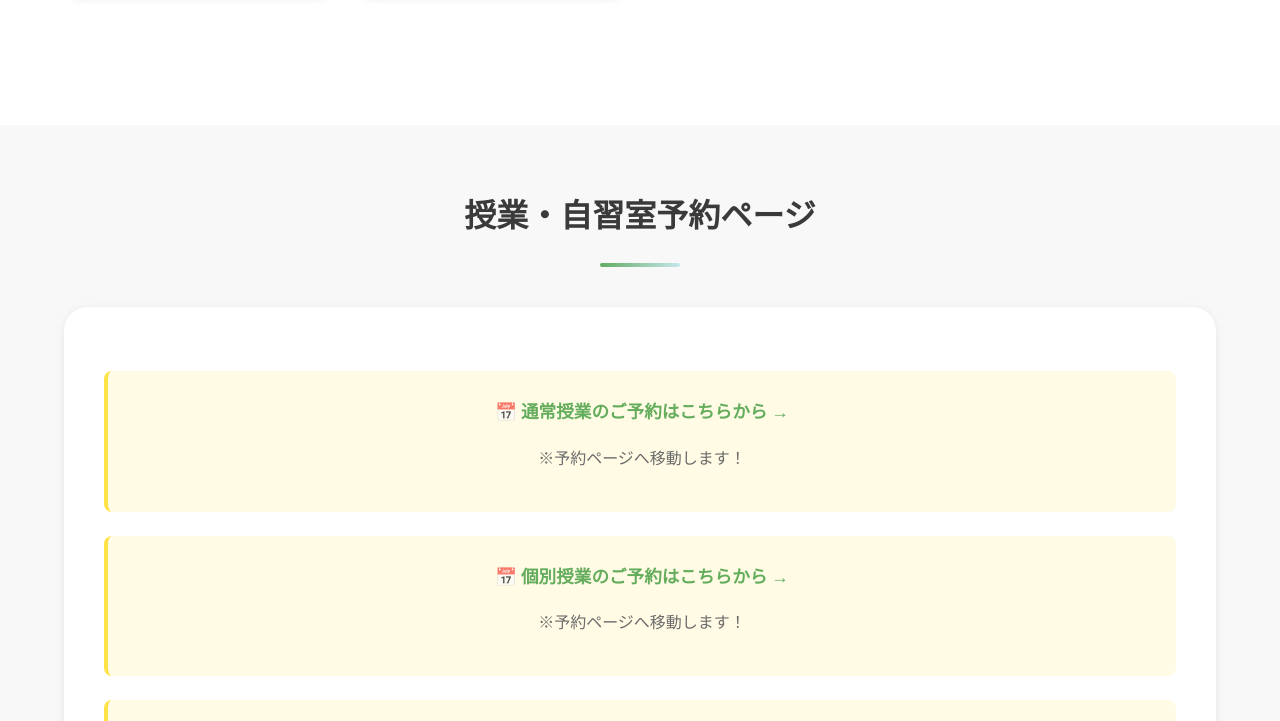
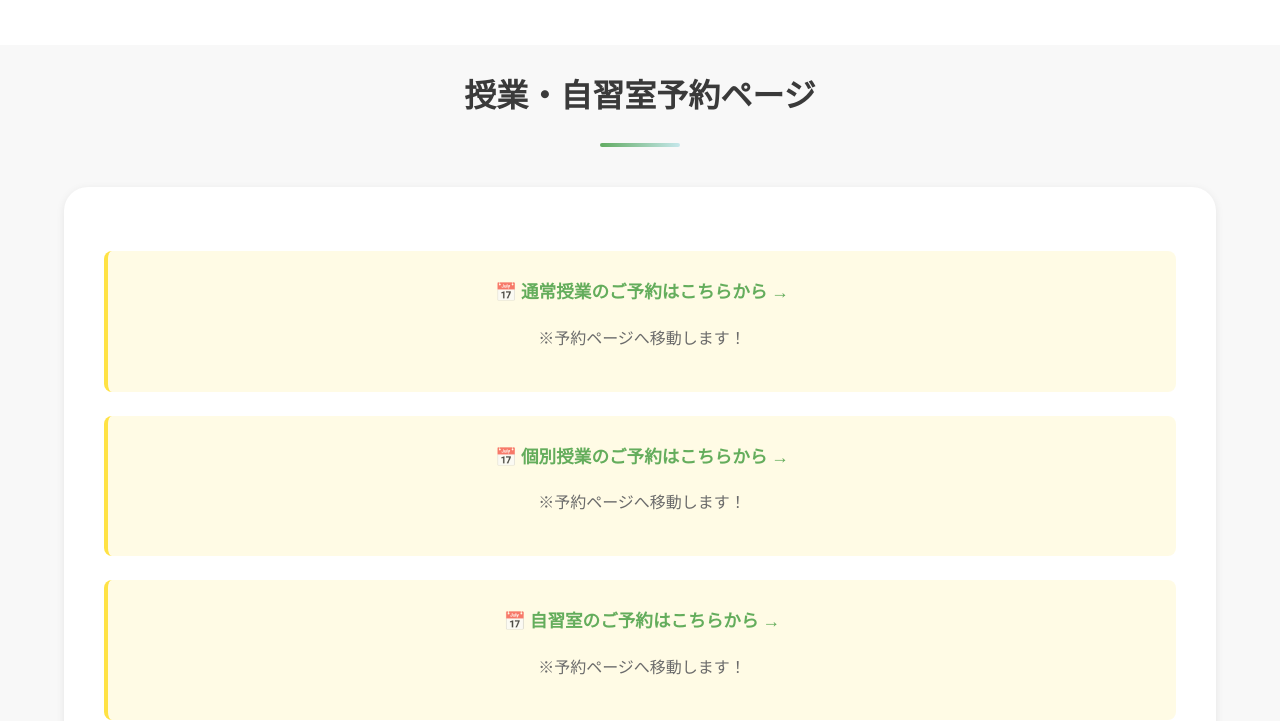
Before and after one commit to csk-space/csk-hp, a plain HTML site: page memberpage.html in a window 1280 px wide. Shown: the part 807-1528 px from the top of the page. Drawn offline with Linux system fonts and the light colour scheme.

Commit message:
Update memberpage.html
#19

```diff
--- a/memberpage.html
+++ b/memberpage.html
@@ -153,7 +153,7 @@
         }
 
         .section {
-            padding: var(--spacing-xl) 0;
+            padding: var(--spacing-md) 0;
         }
 
         .section-title {
```
